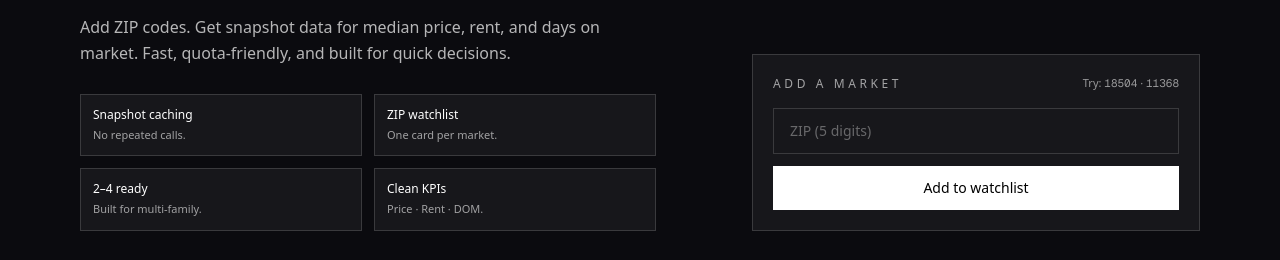
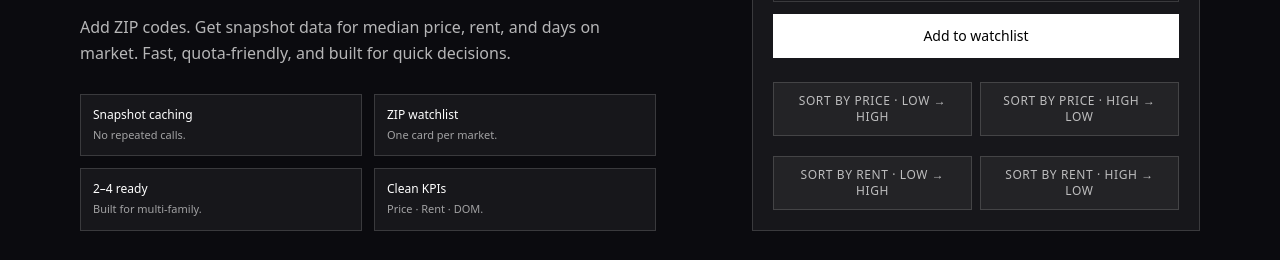
Before and after one commit to Lopez4163/house_market_tracker, a Next.js app: page / in a window 1280 px wide. Shown: the part 240-500 px from the top of the page. Built offline with nearby package versions, Linux system fonts and the light colour scheme; no server answers; the database is empty.

Commit message:
added dashboard filtering

```diff
--- a/src/app/page.tsx
+++ b/src/app/page.tsx
@@ -114,6 +114,31 @@ export default function DashboardPage() {
     }
   }
 
+
+  type SortDirection = "lowToHigh" | "highToLow";
+  type SortField = "price" | "rent";
+
+  const sortByPrice = (direction: SortDirection, field: SortField) => {
+    setMarkets((prev) =>
+      [...prev].sort((a, b) => {
+        const aVal =
+          field === "rent" ? a.summary?.medianRent : a.summary?.medianPrice;
+        const bVal =
+          field === "rent" ? b.summary?.medianRent : b.summary?.medianPrice;
+
+        // Push missing values to the bottom
+        if (aVal == null) return 1;
+        if (bVal == null) return -1;
+
+        return direction === "lowToHigh" ? aVal - bVal : bVal - aVal;
+      })
+    );
+  };
+
+
+
+
+
   const showSpinner = loading;
   const showEmpty = !loading && markets.length === 0;
   const showGrid = !loading && markets.length > 0;
@@ -219,6 +244,72 @@ export default function DashboardPage() {
                   </div>
                 )}
               </form>
+              <div className="mt-3 grid grid-cols-2 gap-2">
+                <button
+                  type="button"
+                  onClick={()=> sortByPrice('lowToHigh', 'price')}
+                  className="
+                    mt-3 w-full
+                    border border-white/15
+                    bg-white/5
+                    px-4 py-2.5
+                    text-xs uppercase tracking-wider text-white/70
+                    hover:bg-white/10 hover:border-white/25
+                    active:translate-y-[1px]
+                    transition
+                  "
+                >
+                  Sort by price · low → high
+                </button>
+                <button
+                  type="button"
+                  onClick={()=> sortByPrice('highToLow', 'price')}
+                  className="
+                    mt-3 w-full
+                    border border-white/15
+                    bg-white/5
+                    px-4 py-2.5
+                    text-xs uppercase tracking-wider text-white/70
+                    hover:bg-white/10 hover:border-white/25
+                    active:translate-y-[1px]
+                    transition
+                  "
+                >
+                  Sort by price · high → low
+                </button>
+                <button
+                  type="button"
+                  onClick={()=> sortByPrice('lowToHigh', 'rent')}
+                  className="
+                    mt-3 w-full
+                    border border-white/15
+                    bg-white/5
+                    px-4 py-2.5
+                    text-xs uppercase tracking-wider text-white/70
+                    hover:bg-white/10 hover:border-white/25
+                    active:translate-y-[1px]
+                    transition
+                  "
+                >
+                  Sort by rent · low → high
+                </button>
+                <button
+                  type="button"
+                  onClick={()=> sortByPrice('highToLow', 'rent')}
+                  className="
+                    mt-3 w-full
+                    border border-white/15
+                    bg-white/5
+                    px-4 py-2.5
+                    text-xs uppercase tracking-wider text-white/70
+                    hover:bg-white/10 hover:border-white/25
+                    active:translate-y-[1px]
+                    transition
+                  "
+                >
+                  Sort by rent · high → low
+                </button>
+              </div>
             </div>
           </div>
         </div>
```
